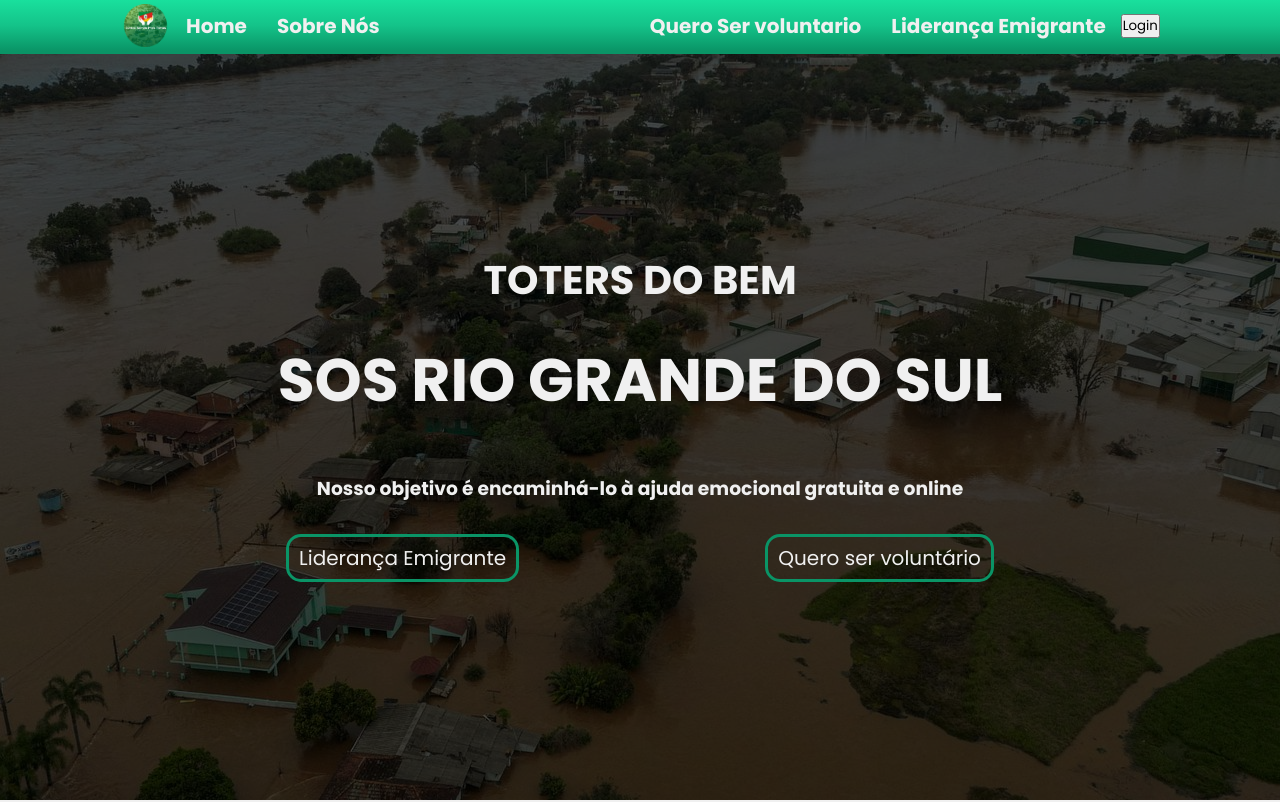
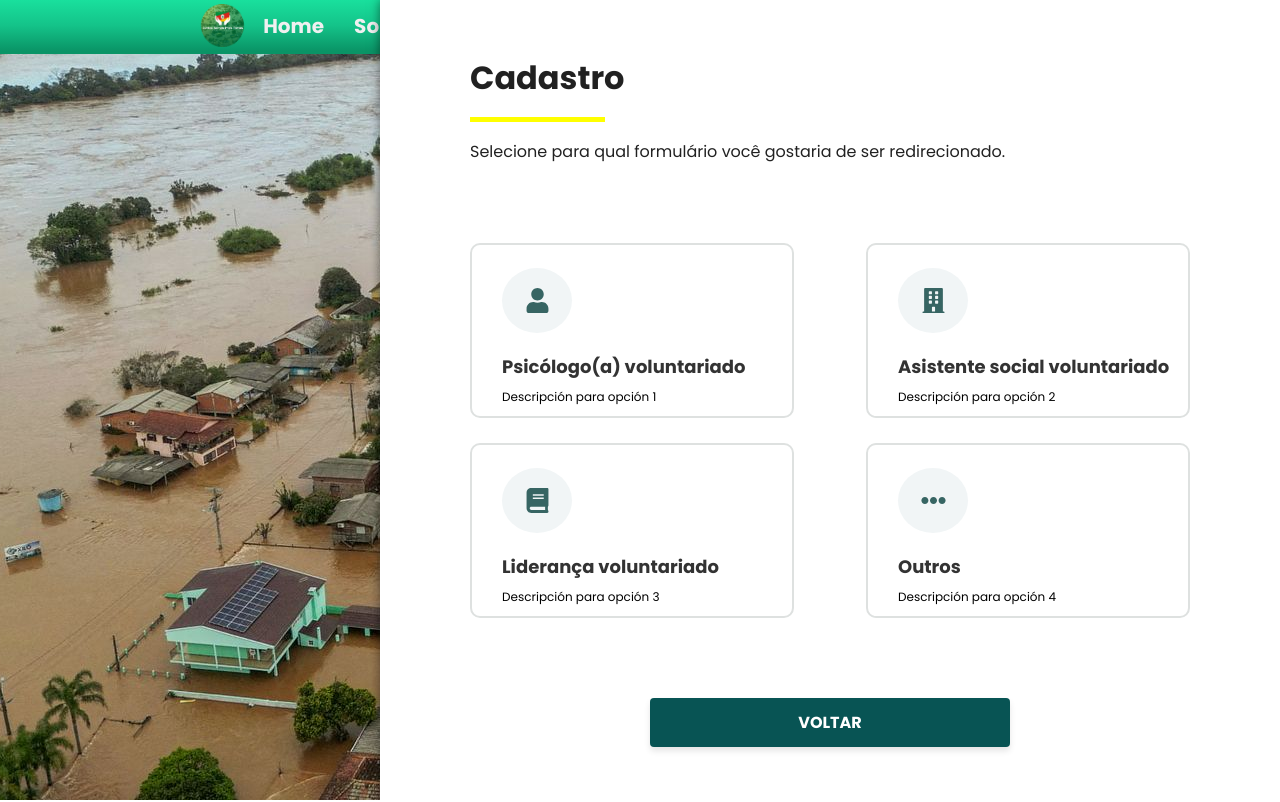
Before and after one commit to Dart1516/proyecto-toti-rs, a React (Create React App) app: page /cadastro in a window 1280 px wide. Before the commit this address led to /Principal. Shown: the top 802 px of the page. Built offline with nearby package versions, Linux system fonts and the light colour scheme.

Commit message:
Cadastro

```diff
--- a/src/App.js
+++ b/src/App.js
@@ -12,6 +12,7 @@ import AvisoLegal from "./Pages/avisoLegal";
 import MaterialDeApoio from "./Pages/MaterialDeApoio";
 import FormUsuario from "./Pages/FormUsuario";
 import InterfazLider from "./Pages/interfazLider";
+import Cadastro from "./Pages/cadastro";
 import { AuthProvider } from './Components/AuthContext';
 
 function App() {
@@ -31,6 +32,7 @@ function App() {
         <Route path="/Accesso" element={<Accesso />} />
         <Route path="/interfazLider" element={<InterfazLider />} />
         <Route path="/FormUsuario" element={<FormUsuario/>} />
+        <Route path="/cadastro" element={<Cadastro/>} />
 
         {/* Ruta predeterminada */}
         <Route path="/*" element={<Navigate to="/Principal" />} />
--- a/src/Components/Header-NavMenu.js
+++ b/src/Components/Header-NavMenu.js
@@ -31,13 +31,8 @@ function HeaderAndMenu() {
           </div>
           <ul className="opciones-derecha">
             <li className="menu-option-right">
-              <Link to="/JoinUs" className="menu-option-name">
-                Quero Ser voluntario
-              </Link>
-            </li>
-            <li className="menu-option-right">
-              <Link to="/FormUsuario" className="menu-option-name">
-                Liderança Emigrante
+              <Link to="/Cadastro" className="menu-option-name">
+                Cadastre-se
               </Link>
             </li>
             <li className="menu-option-right">
--- /dev/null
+++ b/src/Pages/cadastro.js
@@ -0,0 +1,83 @@
+import React from "react";
+import { FaUser, FaBuilding, FaBook, FaEllipsisH } from 'react-icons/fa';
+import { Link } from 'react-router-dom'; // Importa Link desde 'react-router-dom'
+import Header from "../Components/Header-NavMenu";
+import "../assets/styles/App.css";
+import "../assets/styles/Cadastro.css";
+
+function Cadastro() {
+  return (
+    <div className="App">
+      <div className="App-header">
+        <Header />
+      </div>
+      <div className="background">
+      <div className="cadastro">
+        <div className="cadastro-titulo">
+          <h1>cadastro</h1>
+          <p>selecione para qual formulário você gostaria de ser redirecionado.</p>
+        </div>
+        <div className="cuadro-opciones">
+          <div className="grupo-opciones">
+            <div className="opcion">
+              <Link to="/FormularioPsicologo"> {/* Enlace a la página de voluntario */}
+                <div className="icono">
+                  <FaUser />
+                </div>
+                <div className="opciones-texto">
+                  <h2>psicólogo(a) voluntariado</h2>
+                  <p>descripción para opción 1</p>
+                </div>
+              </Link>
+            </div>
+            <div className="opcion">
+              <Link to="/FormularioEducadorSocial">
+                <div className="icono">
+                  <FaBuilding />
+                </div>
+                <div className="opciones-texto">
+                  <h2>asistente social voluntariado</h2>
+                  <p>descripción para opción 2</p>
+                </div>
+              </Link>
+            </div>
+          </div>
+          <div className="grupo-opciones">
+            <div className="opcion">
+              <Link to="/FormularioLiderImigrante">
+                <div className="icono">
+                  <FaBook />
+                </div>
+                <div className="opciones-texto">
+                  <h2>liderança voluntariado</h2>
+                  <p>Descripción para opción 3</p>
+                </div>
+              </Link>
+            </div>
+            <div className="opcion">
+              <Link to="/Home"> {/* Enlace a la página de otros */}
+                <div className="icono">
+                  <FaEllipsisH />
+                </div>
+                <div className="opciones-texto">
+                  <h2>outros</h2>
+                  <p>descripción para opción 4</p>
+                </div>
+              </Link>
+            </div>
+          </div>
+        </div>
+        <div>
+        <Link to="/Home"> {/* Enlace a la página de otros */}
+          <button className="boton-cadastro">
+            voltar
+          </button>
+          </Link>
+        </div>
+      </div>
+      </div>
+    </div>
+  );
+}
+
+export default Cadastro;
--- /dev/null
+++ b/src/assets/styles/Cadastro.css
@@ -0,0 +1,155 @@
+.background {
+    content: "";
+    position: absolute;
+    top: 0;
+    left: 0;
+    width: 100%;
+    height: 100%;
+    background-image: url('../images/home.jpg');
+    background-size: cover;
+    background-position: center;
+    background-attachment: fixed;
+}
+
+.cadastro {
+    display: flex;
+    flex-direction: column;
+    position: absolute;
+    height: 100vh;
+    background-color: #fff;
+    width: 900px;
+    right: 0;
+    padding: 20px 90px;
+    box-shadow: 0 0 10px rgba(0, 0, 0, 0.5);
+    justify-content: space-around;
+    z-index: 1000;
+}
+
+.cadastro-titulo {
+    display: flex;
+    flex-direction: column;
+    text-align: start;
+    height: 110px;
+    justify-content: space-between;
+}
+
+.cadastro-titulo h1::first-letter, .cadastro-titulo p::first-letter {
+    text-transform: capitalize;
+}
+
+.cadastro-titulo h1 {
+    position: relative;
+}
+
+.cadastro-titulo h1::after {
+    content: '';
+    position: absolute;
+    left: 0;
+    bottom: -20px; /* Ajusta según sea necesario para el espacio entre el texto y la línea */
+    width: 135px;
+    height: 5px; /* Grosor de la línea */
+    background-color: yellow; /* Color de la línea */
+}
+
+.cuadro-opciones {
+    display: flex;
+    flex-direction: column;
+    height: 400px;
+    justify-content: space-around;
+}
+
+.opcion {
+    border-radius: 10px;
+    border: #DEE1E0 2px solid;
+    width: 45%;
+    height: 175px;
+}
+
+.opcion:hover {
+    box-shadow: 0 8px 10px rgba(0, 0, 0, 0.3); /* Sombra al hacer hover */
+    transform: translateY(-4px); /* Eleva el botón */
+}
+
+.opcion a {
+    display: flex;
+    flex-direction: column;
+    justify-content: space-evenly;
+    text-align: start;
+    text-decoration: none;
+    color: black;
+    padding: 4px 0px 4px 30px;
+    width: 100%;
+    height: 100%;
+}
+
+.opciones-texto {
+    height: 40px;
+    display: flex;
+    flex-direction: column;
+    gap: 8px;
+}
+
+.opciones-texto h2 {
+    margin: 0;
+    text-align: left; /* Asegura que el h2 esté alineado a la izquierda */
+    font-size: 18px;
+}
+
+.opciones-texto p {
+    margin: 0;
+    font-size: 12px;
+}
+
+.opciones-texto p::first-letter, .opciones-texto h2::first-letter {
+    text-transform: capitalize;
+}
+
+.ong {
+    text-transform: uppercase;
+}
+
+.grupo-opciones {
+    display: flex;
+    justify-content: space-between;
+}
+
+.icono {
+    width: 70px;
+    font-size: 25px; /* Tamaño más pequeño para los íconos */
+    border-radius: 50%; /* Border radius del 50% */
+    background-color: #F1F5F6; /* Fondo para visualizar el border radius */
+    color: #376563;
+    padding: 20px; /* Aumentado para crear espacio alrededor del ícono */
+    display: flex;
+    align-items: center;
+    justify-content: center;
+}
+
+.boton-cadastro {
+    width: 50%;
+    display: inline-block;
+    text-transform: uppercase;
+    padding: 12px 24px;
+    font-size: 16px;
+    font-weight: bold;
+    color: #fff;
+    background-color: #085454; /* Color de fondo principal */
+    border: none;
+    border-radius: 4px; /* Bordes redondeados */
+    box-shadow: 0 4px 6px rgba(0, 0, 0, 0.1); /* Sombra */
+    cursor: pointer;
+    text-align: center;
+    transition: background-color 0.3s ease, box-shadow 0.3s ease, transform 0.3s ease;
+}
+
+.boton-cadastro:hover {
+    background-color: #085454; /* Color de fondo al hacer hover */
+    box-shadow: 0 8px 10px rgba(0, 0, 0, 0.3); /* Sombra al hacer hover */
+    transform: translateY(-4px); /* Eleva el botón */
+}
+
+.boton-cadastro:active {
+    background-color: #085454; /* Color de fondo al hacer click */
+    box-shadow: 0 2px 4px rgba(0, 0, 0, 0.1); /* Sombra al hacer click */
+    transform: translateY(0); /* Restaura la elevación */
+}
--- a/src/assets/styles/LoginMenu.css
+++ b/src/assets/styles/LoginMenu.css
@@ -3,6 +3,23 @@
   position: relative;
   display: flex;
   align-items: center;
+}
+
+.login-button {
+  display: inline-block;
+    width: 100%;
+    height: 51px;
+    background-color: transparent;
+    border: none;
+    font-size: 20px;
+    font-weight: 700;
+    color: #F0F0F0;
+}
+
+.login-button:hover { /* Cambia el color de fondo al pasar el cursor */
+  color: var(--color4); /* Cambia el color del texto al pasar el cursor */
+  cursor: pointer; /* Cambia el cursor al pasar el cursor sobre el contenedor */
+  background-color: var(--color2);
 }
 
 /* Contenedor de la información del usuario (imagen de perfil y nombre) */
```
